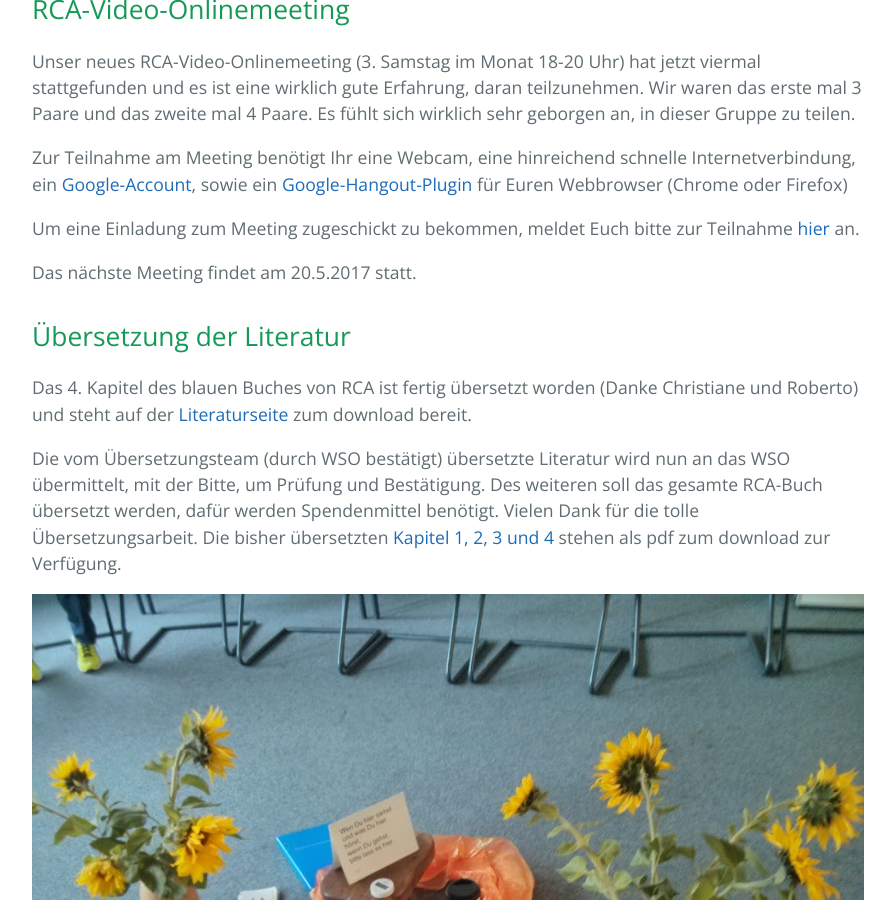
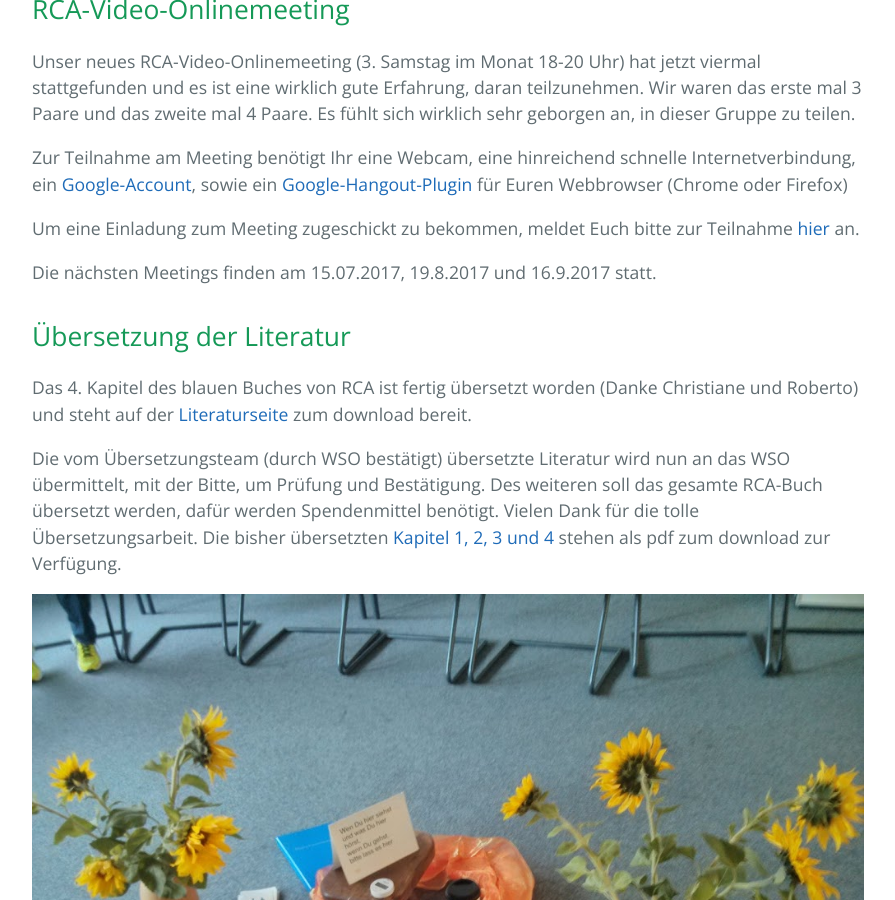
Before and after one commit to rcadeutschland/rcadeutschland.github.io, a Jekyll site: the page built from index.html, in a window 1280 px wide and 900 px high, scrolled down 861 px. Shown: the whole window, without its empty margins (192-1087 px from the left). Built offline with Jekyll 4.4.1, drawn with Linux system fonts in a browser that asks for light colours; nearby versions of some CDN libraries.

Commit message:
Update index.html

```diff
--- a/index.html
+++ b/index.html
@@ -23,7 +23,7 @@ wird auf Ende 2017 veschoben. Interessenten können sich gern per
  sowie ein <a href="https://hangouts.google.com/">Google-Hangout-Plugin</a> für Euren Webbrowser (Chrome oder Firefox)</p>
 <p>Um eine Einladung zum Meeting zugeschickt zu bekommen, meldet Euch bitte zur
  Teilnahme <a href="mailto:kontakt@recovering-couples.de?subject=[Anmeldung zum RCA-Online-Meeting]">hier</a> an.</p>
-<p>Das nächste Meeting findet am 20.5.2017 statt.</p>
+<p>Die nächsten Meetings finden am 15.07.2017, 19.8.2017 und 16.9.2017 statt.</p>
 
 <h2>Übersetzung der Literatur</h2>
 <p>Das 4. Kapitel des blauen Buches von RCA ist fertig übersetzt worden (Danke Christiane und Roberto) und steht auf
```
